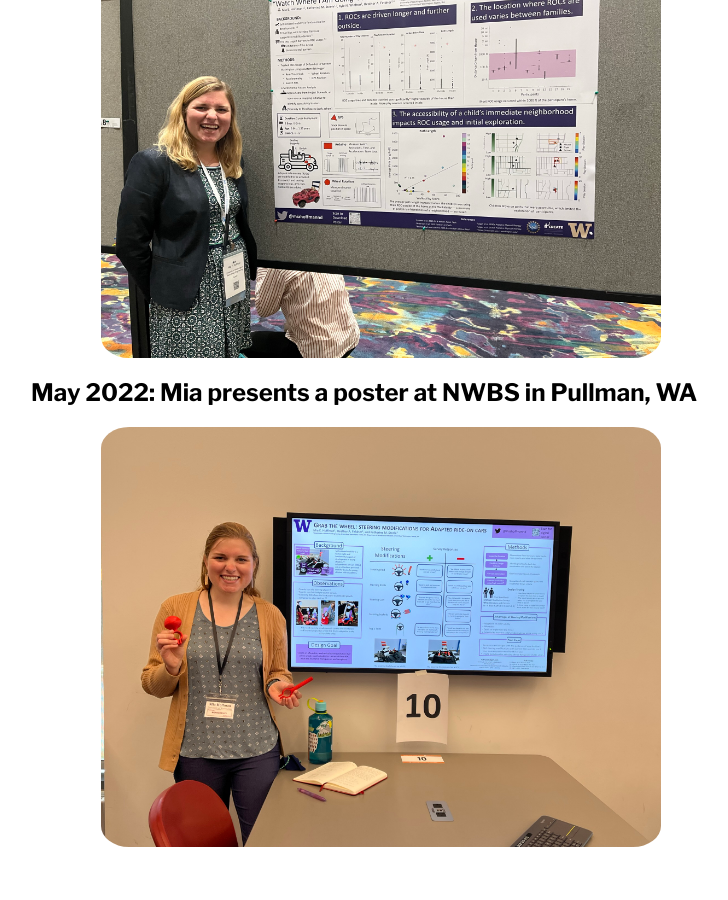
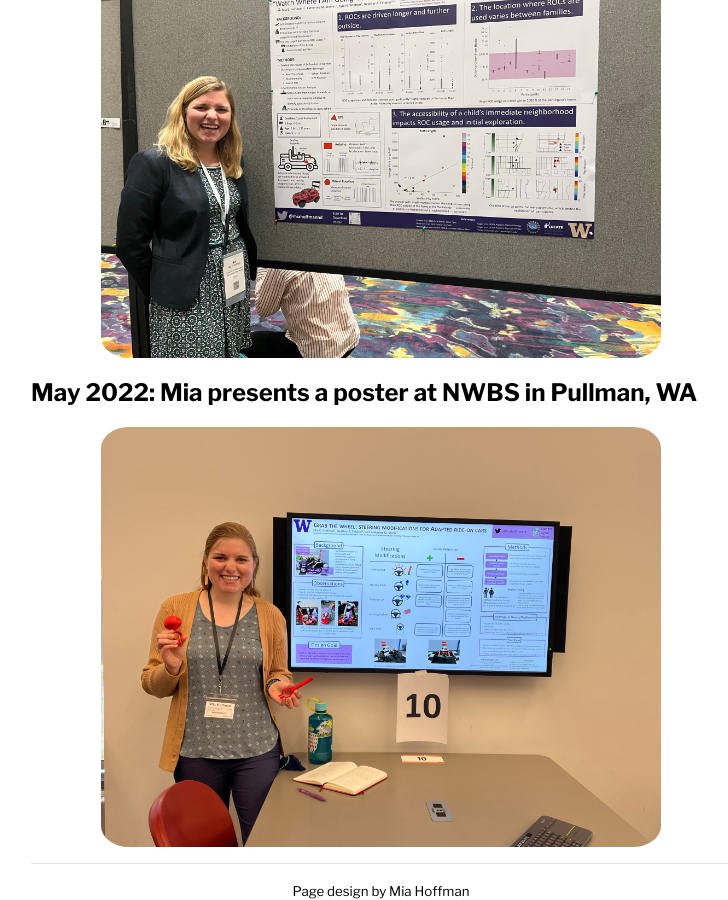
Before and after one commit to miahoffmannd/miahoffmannd.github.io, a Jekyll site: the page built from news.md, in a window 1280 px wide and 900 px high, scrolled down 3646 px. Shown: the whole window, without its empty margins (259-987 px from the left). Built offline with Jekyll 4.4.1, drawn with Linux system fonts in a browser that asks for light colours; our own code applies the rules of GitHub Pages for plain Markdown files; before the commit the page ends 4493 px from its top, so only the background shows below that; part of the change alters nothing that is shown.

```diff
--- a/_config.yml
+++ b/_config.yml
@@ -8,7 +8,7 @@ linkedin: miahoffmannd
 
 markdown: kramdown
 
-footer: no
+footer: yes
 footer_url: "https://github.com/miahoffmannd"
 footer_text: "Page design by Mia Hoffman"
 
```
